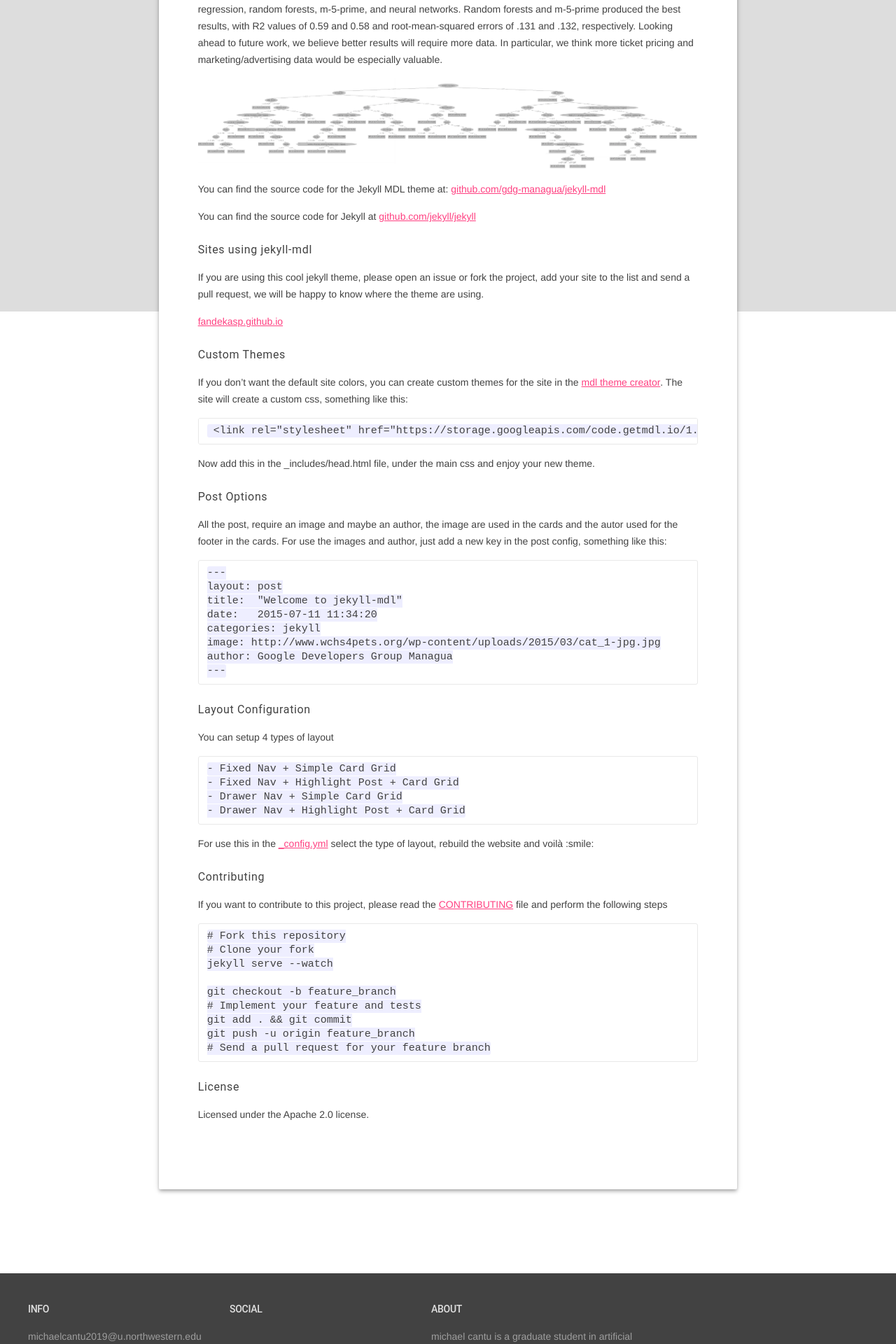
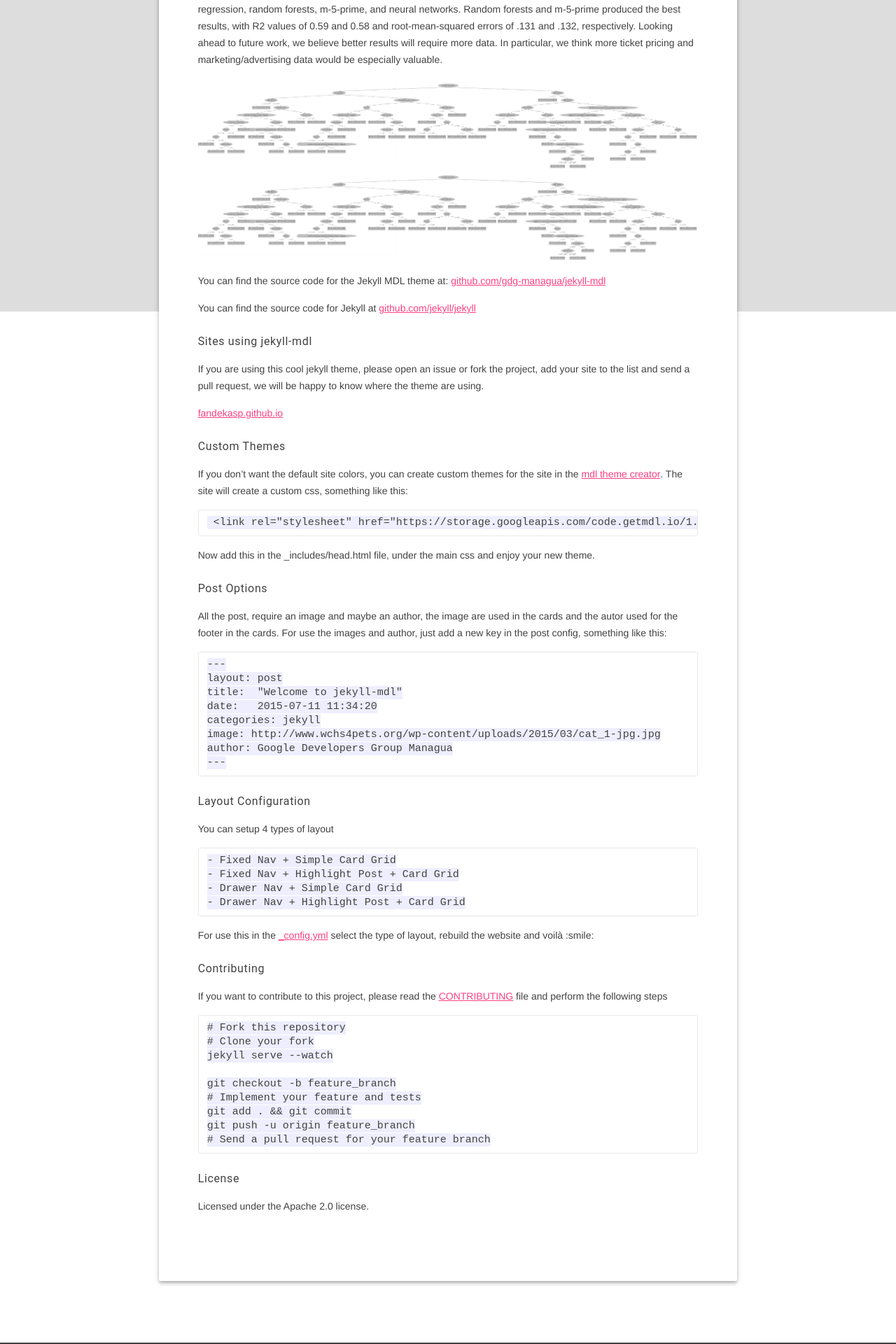
Before and after one commit to michaelcan2/michaelcan2.github.io, a Jekyll site: the page built from about.md, in a window 1280 px wide. Shown: the part 773-2693 px from the top of the page at 70% size. Built offline with Jekyll 4.4.1, drawn with Linux system fonts in a browser that asks for light colours; some of the changed text lies outside the part shown.

Commit message:
remove comment out

```diff
--- a/about.md
+++ b/about.md
@@ -15,7 +15,7 @@ The Theater shared with us data listing performance dates and tickets sold, and
 </p>
 
 <img class="pic" src='../img/biggergraph.jpg' alt="big">
-<!-- <img class="picbig" src='../img/biggergraph.jpg' alt="big"> -->
+ <img class="picbig" src='../img/biggergraph.jpg' alt="big">
 
 
 You can find the source code for the Jekyll MDL theme at: [github.com/gdg-managua/jekyll-mdl](https://github.com/gdg-managua/jekyll-mdl)
```
